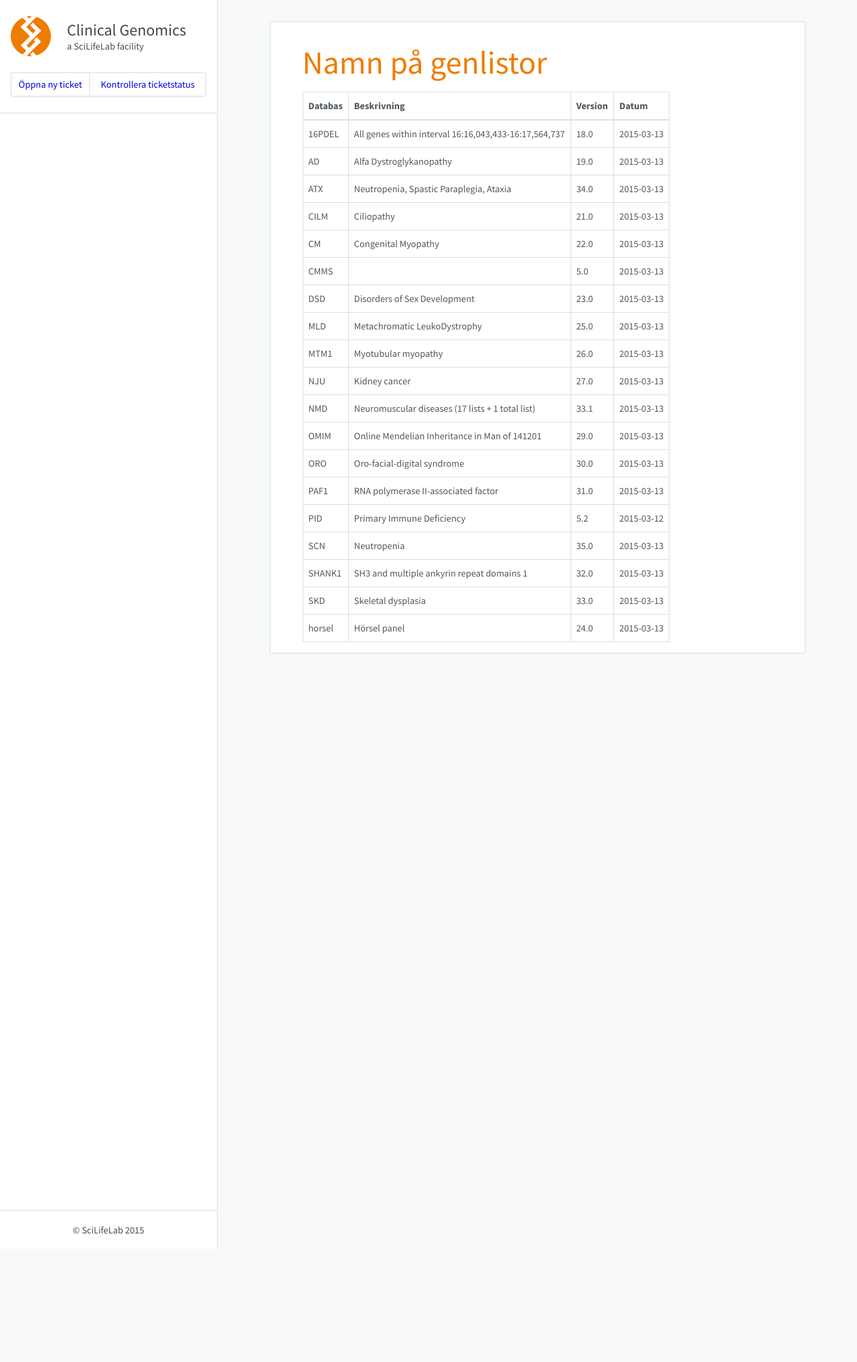
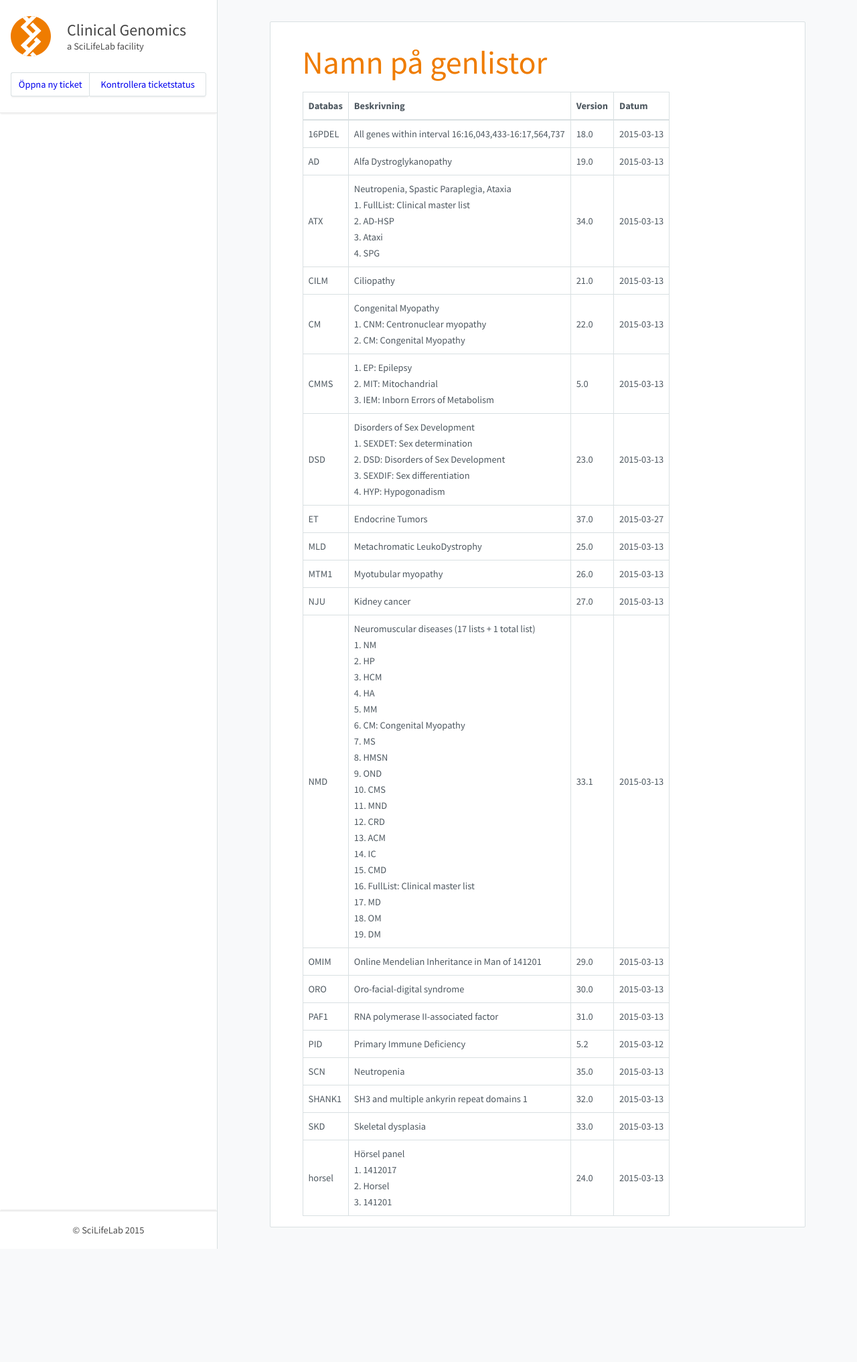
Before and after one commit to Clinical-Genomics/clinical-genomics.github.io, a Jekyll site: the page built from _pages/namnpagenlistor.md, in a window 1280 px wide. Shown: the whole page at 67% size. Built offline with Jekyll 4.4.1, drawn with Linux system fonts in a browser that asks for light colours; nearby versions of some CDN libraries.

Commit message:
Add ET list for MIP1 and 2

```diff
--- a/_pages/namnpagenlistor.md
+++ b/_pages/namnpagenlistor.md
@@ -10,15 +10,16 @@ title: Namn på genlistor
 |---|---|---|---|
 |16PDEL|All genes within interval 16:16,043,433-16:17,564,737|18.0|2015-03-13|
 |AD|Alfa Dystroglykanopathy|19.0|2015-03-13|
-|ATX|Neutropenia, Spastic Paraplegia, Ataxia|34.0|2015-03-13|
+|ATX|Neutropenia, Spastic Paraplegia, Ataxia<br />1. FullList: Clinical master list<br />2. AD-HSP<br />3. Ataxi<br />4. SPG<br />|34.0|2015-03-13|
 |CILM|Ciliopathy|21.0|2015-03-13|
-|CM|Congenital Myopathy|22.0|2015-03-13|
-|CMMS||5.0|2015-03-13|
-|DSD|Disorders of Sex Development|23.0|2015-03-13|
+|CM|Congenital Myopathy<br />1. CNM: Centronuclear myopathy<br />2. CM: Congenital Myopathy<br />|22.0|2015-03-13|
+|CMMS|1. EP: Epilepsy<br />2. MIT: Mitochandrial<br />3. IEM: Inborn Errors of Metabolism<br />|5.0|2015-03-13|
+|DSD|Disorders of Sex Development<br />1. SEXDET: Sex determination<br />2. DSD: Disorders of Sex Development<br />3. SEXDIF: Sex differentiation<br />4. HYP: Hypogonadism<br />|23.0|2015-03-13|
+|ET|Endocrine Tumors|37.0|2015-03-27|
 |MLD|Metachromatic LeukoDystrophy|25.0|2015-03-13|
 |MTM1|Myotubular myopathy|26.0|2015-03-13|
 |NJU|Kidney cancer|27.0|2015-03-13|
-|NMD|Neuromuscular diseases (17 lists + 1 total list)|33.1|2015-03-13|
+|NMD|Neuromuscular diseases (17 lists + 1 total list)<br />1. NM<br />2. HP<br />3. HCM<br />4. HA<br />5. MM<br />6. CM: Congenital Myopathy<br />7. MS<br />8. HMSN<br />9. OND<br />10. CMS<br />11. MND<br />12. CRD<br />13. ACM<br />14. IC<br />15. CMD<br />16. FullList: Clinical master list<br />17. MD<br />18. OM<br />19. DM<br />|33.1|2015-03-13|
 |OMIM|Online Mendelian Inheritance in Man of 141201|29.0|2015-03-13|
 |ORO|Oro-facial-digital syndrome|30.0|2015-03-13|
 |PAF1|RNA polymerase II-associated factor|31.0|2015-03-13|
@@ -26,4 +27,4 @@ title: Namn på genlistor
 |SCN|Neutropenia|35.0|2015-03-13|
 |SHANK1|SH3 and multiple ankyrin repeat domains 1|32.0|2015-03-13|
 |SKD|Skeletal dysplasia|33.0|2015-03-13|
-|horsel|Hörsel panel|24.0|2015-03-13|
+|horsel|Hörsel panel<br />1. 1412017<br />2. Horsel<br />3. 141201<br />|24.0|2015-03-13|
```
